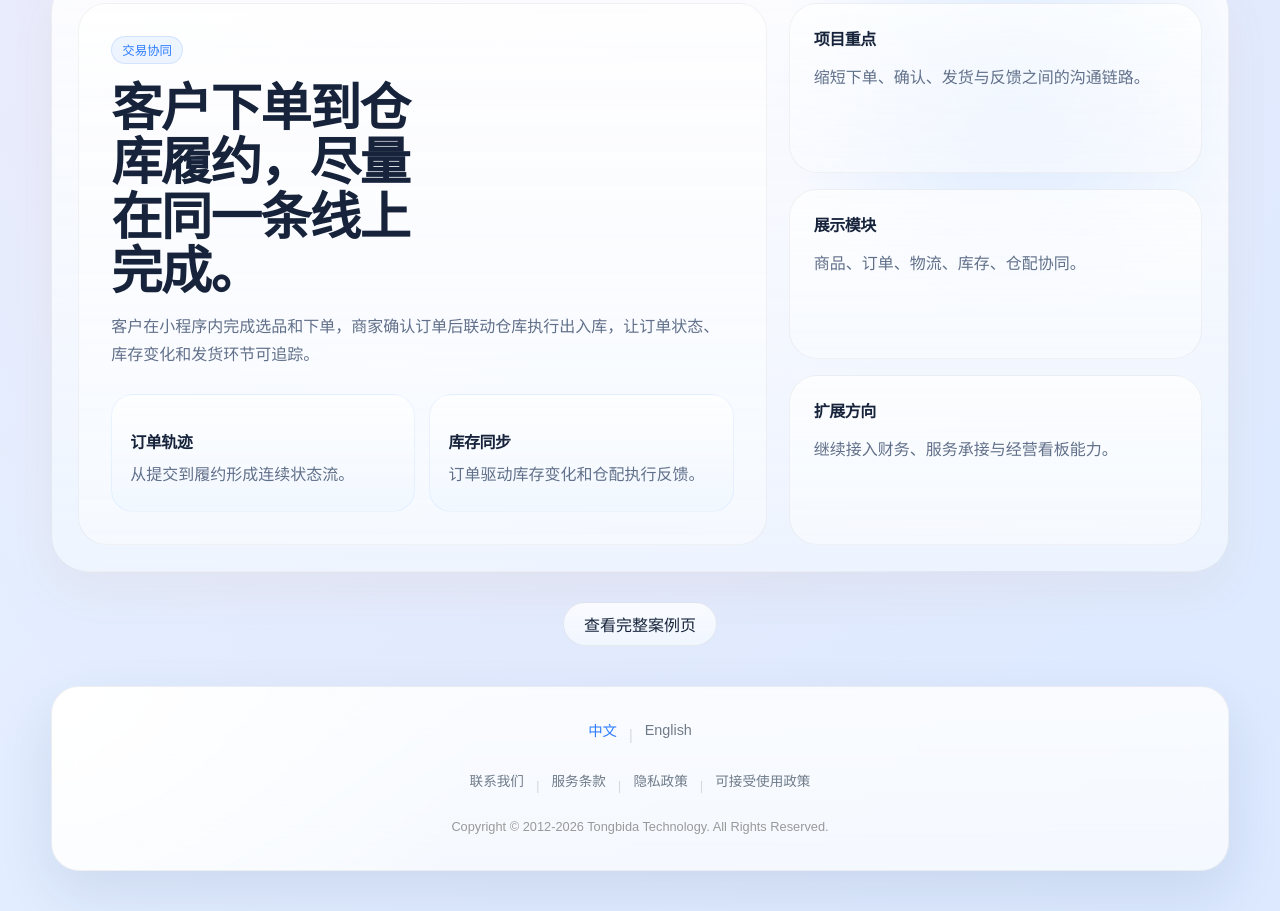
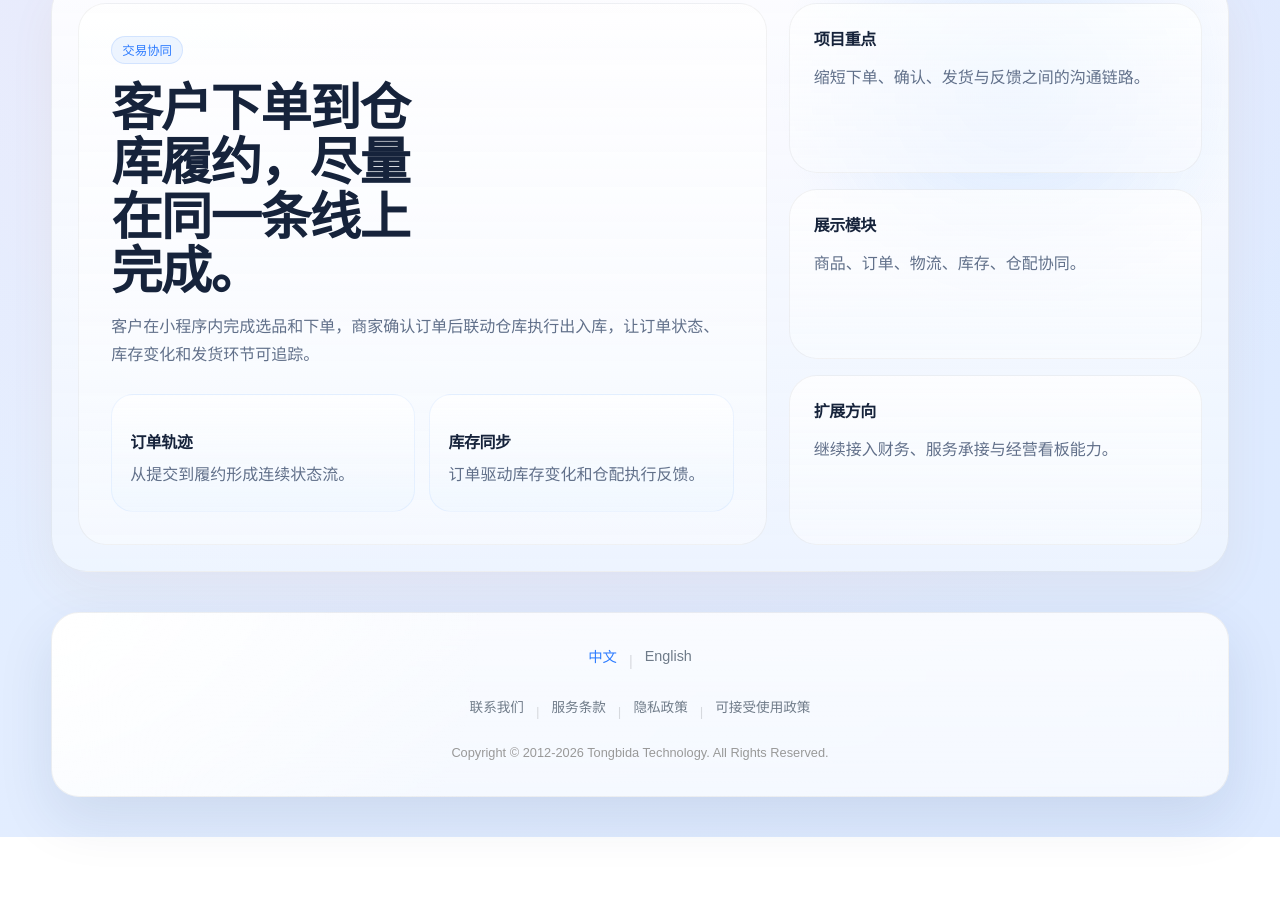
Before and after one commit to sucancheng7-oss/tongbida-tech, a website: page index.html in a window 1280 px wide. Shown: the part 3345-4256 px from the top of the page. After the commit the page ends 4182 px from the top, so only its background shows below. Drawn offline with Linux system fonts and the light colour scheme.

Commit message:
Remove dead link button to cases.html

```diff
--- a/index.html
+++ b/index.html
@@ -266,9 +266,7 @@
             </div>
           </div>
         </div>
-        <div class="section-actions reveal reveal-up">
-          <a class="button secondary" href="./cases.html">查看完整案例页</a>
-        </div>
+
       </section>
     </main>
 
```
